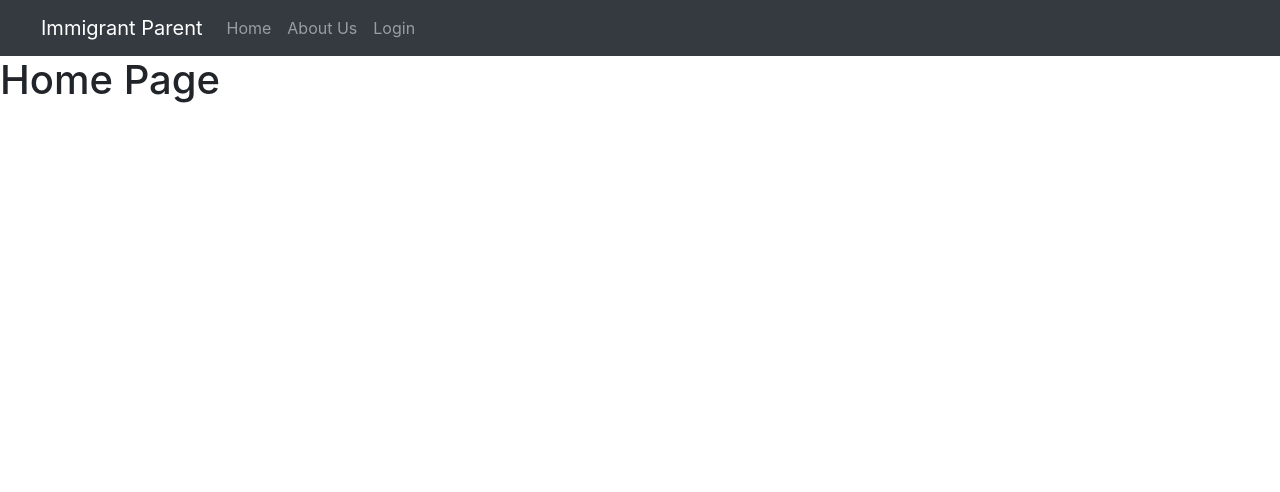
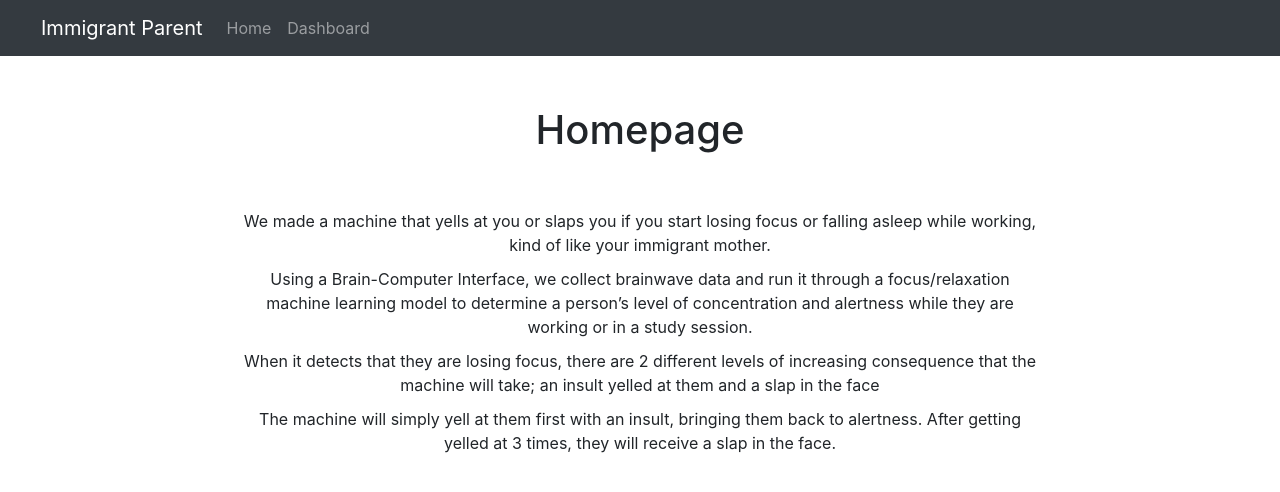
Before and after one commit to AesthicEthics/immigrantmother, a React (Create React App) app in the folder website/client/: page / in a window 1280 px wide. Shown: the top 492 px of the page. Built offline with nearby package versions, Linux system fonts and the light colour scheme; no server answers.

Commit message:
Update home.js

```diff
--- a/website/client/src/home.js
+++ b/website/client/src/home.js
@@ -15,18 +15,24 @@ function Home() {
                 <Navbar.Collapse id="responsive-navbar-nav">
                 <Nav className="me-auto">
                     <Nav.Link href="/">Home</Nav.Link>
-                    <Nav.Link href="/about">About Us</Nav.Link>
+                    <Nav.Link href="/dashboard">Dashboard</Nav.Link>
                 </Nav>
-                <Nav>
-                    <Nav.Link href="/login">Login</Nav.Link>
-                    {/* <Nav.Link eventKey={2} href="#memes">
-                    Dank memes
-                    </Nav.Link> */}
-                </Nav>
+                {/* <Nav>
+                    <Nav.Link href="/signout">Sign out</Nav.Link>
+                </Nav> */}
                 </Navbar.Collapse>
                 </Container>
             </Navbar>
-        <h1>Home Page</h1>
+            <div className="headingDiv">
+                <h1 className="heading">Homepage</h1>
+            </div>
+            <div className="homediv">
+                <p className="homeP">We made a machine that yells at you or slaps you if you start losing focus or falling asleep while working, kind of like your immigrant mother.</p>
+                <p className="homeP">Using a Brain-Computer Interface, we collect brainwave data and run it through a focus/relaxation machine learning model to determine a person’s level of concentration and alertness while they are working or in a study session.</p>
+                <p className="homeP">When it detects that they are losing focus, there are 2 different levels of increasing consequence that the machine will take; an insult yelled at them and a slap in the face</p>
+                <p className="homeP">The machine will simply yell at them first with an insult, bringing them back to alertness. After getting yelled at 3 times, they will receive a slap in the face.</p>
+
+            </div>
         </div>
     );
 }
```
